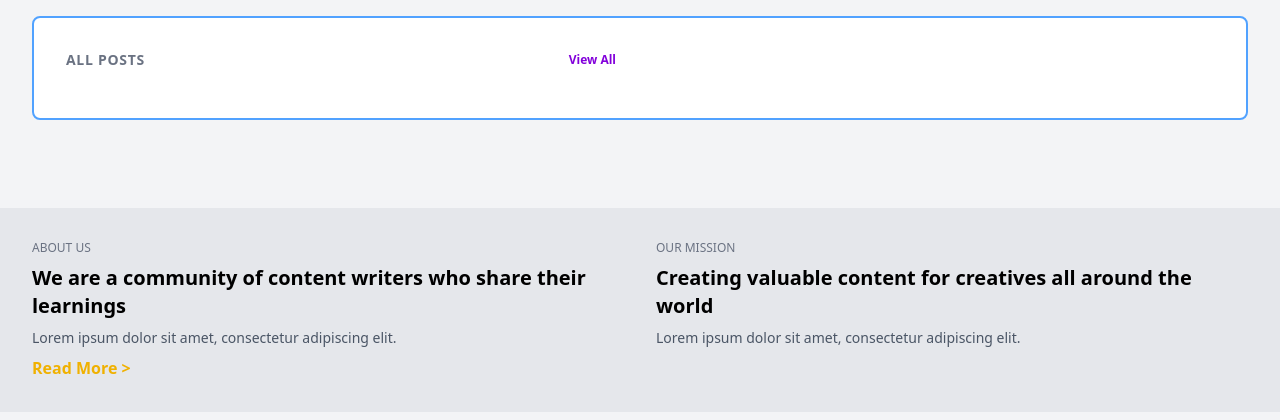
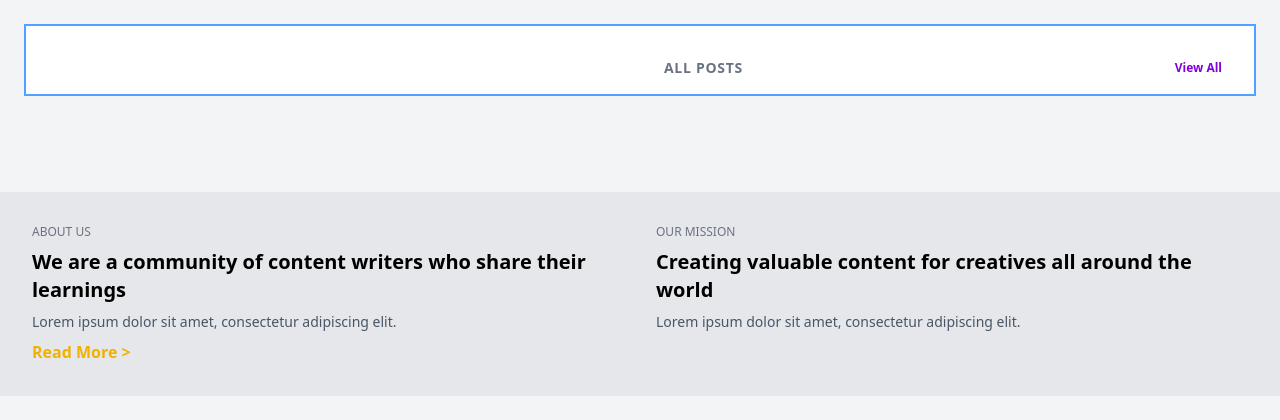
Before and after one commit to Navi7-design/-LogicRoom, a Django app: page / in a window 1280 px wide. Shown: the part 624-1044 px from the top of the page. Run offline with Django 5.2, Linux system fonts and the light colour scheme; data that the repository does not hold is empty; parts of the project's set-up code (start-up, migrations or seed data) failed here and were passed over.

```diff
--- a/templates/index.html
+++ b/templates/index.html
@@ -50,96 +50,66 @@
 
 </section>
 
-<div class="max-w-7xl mx-auto px-4 sm:px-6 lg:px-8">
-    <div class="py-4">
+<div class="max-w-8xl mx-auto p-4 md:p-6">
+    <!-- На мобільних: скрол карток ліворуч-праворуч. На десктопі: звичайна сітка -->
+    <div class="flex overflow-x-auto snap-x snap-mandatory pb-6 space-x-4 md:space-x-0 md:overflow-x-visible md:pb-0 md:grid md:grid-cols-2 md:gap-12 border-2 border-blue-400 p-4 md:p-8 bg-white mb-6">
 
-        <div
-            class="grid grid-cols-1 md:grid-cols-2 gap-6 md:gap-12 border-2 border-blue-400 p-4 sm:p-6 md:p-8 bg-white mb-6 rounded-lg">
-
+        <!-- ЛІВА КОЛОНКА (Головний пост) -->
+        <div class="flex-shrink-0 w-[85vw] sm:w-[350px] snap-start md:w-auto md:flex-shrink">
             {% for post in posts %}
-            <div id="post-{{post.id}}"
-                class="{% if not forloop.first %}hidden md:block{% endif %}">
-
-                <p class="text-sm text-gray-500 mb-4 uppercase font-bold tracking-wider">
+            <!-- На мобільних показуємо лише перший пост для чистішого екрану, або прибирай md:hidden, якщо треба всі -->
+            <div id="post-{{post.id}}" class="{% if not forloop.first %} hidden md:hidden {% endif %}">
+                <p class="text-xs md:text-sm text-gray-500 mb-3 md:mb-4 uppercase font-bold tracking-wider">
                     Featured Post
                 </p>
 
                 {% if post.image %}
-                <img src="{{ post.image.url }}"
-                    class="w-full h-52 sm:h-64 object-cover rounded-sm shadow-sm"
-                    alt="{{ post.title }}">
+                <img src="{{ post.image.url }}" class="w-full h-48 md:h-64 object-cover rounded-sm shadow-sm" alt="{{ post.title }}">
                 {% endif %}
 
-                <p class="text-sm text-gray-500 mt-4 uppercase font-bold tracking-wider">
+                <p class="text-xs md:text-sm text-gray-500 my-3 uppercase font-bold tracking-wider">
                     Category: {{ post.category }}
                 </p>
 
-                <p class="text-xs text-gray-400 mt-4">
-                    By
-                    <span class="text-purple-700 font-bold">
-                        {{post.author.username}}
-                    </span>
-                    | {{post.created_at|date:"M d, Y"}}
+                <p class="text-xs text-gray-400">
+                    By <span class="text-purple-700 font-bold">{{post.author.username}}</span> | {{post.created_at|date:"M d, Y"}}
                 </p>
 
-                <h2 class="text-xl sm:text-2xl font-bold mt-3 text-gray-900 leading-tight">
+                <h2 class="text-xl md:text-2xl font-bold mt-2 text-gray-900 leading-tight">
                     {{ post.title }}
                 </h2>
 
-                <p class="text-gray-600 text-sm mt-3 leading-relaxed">
-                    {{ post.short_description|truncatechars:160 }}
+                <p class="text-gray-600 text-sm mt-2 md:mt-3 leading-relaxed">
+                    {{ post.short_description|truncatechars:160}}
                 </p>
 
-                <a href="{% url 'post_detail' post.id %}"
-                    class="inline-block mt-4 bg-yellow-400 hover:bg-yellow-500 transition px-6 py-3 text-sm font-bold text-black uppercase rounded">
+                <a href="{% url 'post_detail' post.id %}" class="inline-block mt-4 bg-yellow-400 hover:bg-yellow-500 transition px-6 py-3 text-xs md:text-sm font-bold text-black uppercase tracking-wider">
                     Read More >
                 </a>
-
             </div>
             {% endfor %}
-
-            <div class="hidden md:block">
-
-                <div class="flex justify-between items-center mb-4">
-                    <p class="text-sm text-gray-500 uppercase font-bold tracking-wider">
-                        All Posts
-                    </p>
-
-                    <a href="{% url 'posts' %}"
-                        class="text-purple-700 text-xs font-bold hover:underline">
-                        View All
-                    </a>
         </div>
 
-                <div class="space-y-4">
+        <!-- ПРАВА КОЛОНКА (Список усіх постів) -->
+        <!-- На мобільних перетворюється на другу картку в скролі. На десктопі — права частина гріда -->
+        <div class="flex-shrink-0 w-[85vw] sm:w-[350px] snap-start md:w-auto md:flex-shrink bg-gray-50 md:bg-transparent p-4 md:p-0 rounded-sm">
+            <div class="flex justify-between items-center mb-4">
+                <p class="text-xs md:text-sm text-gray-500 uppercase font-bold tracking-wider">All Posts</p>
+                <a href="{% url 'posts' %}" class="text-purple-700 text-xs font-bold hover:underline">View All</a>
+            </div>
 
+            <div class="space-y-3 md:space-y-4">
                 {% for post in posts|slice:"0:3" %}
-
-                    <div
-                        data-id="{{post.id}}"
-                        class="posts-preview p-5 transition-all rounded-lg cursor-pointer {% if forloop.first %}bg-[#FBF6EA]{% endif %}">
-
-                        <p class="text-xs text-gray-400 mb-2">
-                            By
-                            <span class="text-purple-700 font-semibold">
-                                {{post.author.username}}
-                            </span>
-                            |
-                            {{post.created_at|date:"M d, Y"}}
+                <div data-id="{{post.id}}" class="posts-preview p-4 md:p-5 transition-all bg-white md:bg-transparent {% if forloop.first %} !bg-[#FBF6EA] {% endif %} border border-gray-100 md:border-0 shadow-sm md:shadow-none rounded-sm">
+                    <p class="text-xs text-gray-400 mb-1">
+                        By <span class="text-purple-700 font-semibold">{{post.author.username}}</span> | {{post.created_at|date:"M d, Y" }}
                     </p>
-
-                        <p class="font-bold text-gray-800 text-md leading-snug">
+                    <p class="font-bold text-gray-800 text-sm md:text-md leading-snug layout-title">
                         {{ post.title }}
                     </p>
-
                 </div>
-
                 {% endfor %}
-
             </div>
-
-            </div>
-
         </div>
 
     </div>
```
Lines whose indentation alone changed are shown as unchanged.
